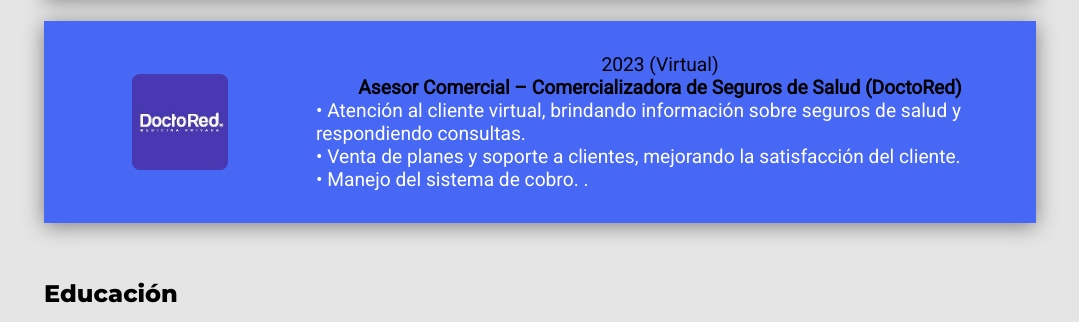
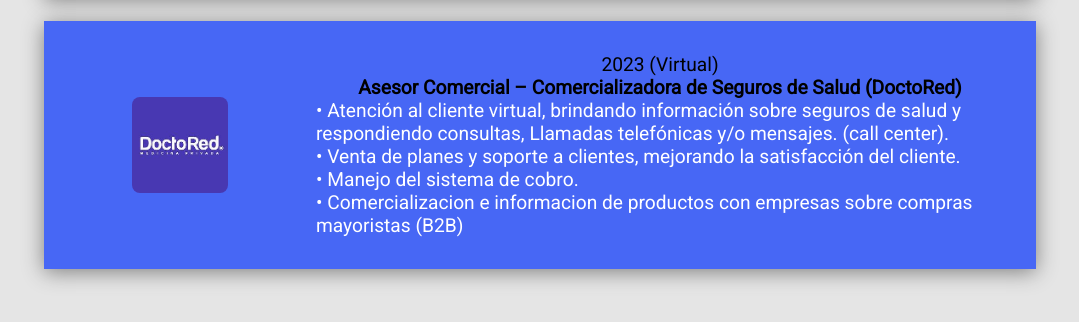
Before and after one commit to facuCV/Curriculum_Vitae, a plain HTML site: page index.html in a window 1280 px wide. Shown: the part 2016-2338 px from the top of the page, without its empty margins (100-1179 px from the left). Drawn offline with Linux system fonts and the light colour scheme.

Commit message:
Update index.html

```diff
--- a/index.html
+++ b/index.html
@@ -194,9 +194,11 @@
 					<div class="exp-text">
 						<p class="periodo">2023 (Virtual)</p>
 						<p class="titulo">Asesor Comercial – Comercializadora de Seguros de Salud (DoctoRed) </p>
-						<p class="descripcion">• Atención al cliente virtual, brindando información sobre seguros de salud y respondiendo consultas.<br>
+						<p class="descripcion">• Atención al cliente virtual, brindando información sobre seguros de salud y respondiendo
+consultas, Llamadas telefónicas y/o mensajes. (call center).<br>
 							• Venta de planes y soporte a clientes, mejorando la satisfacción del cliente.<br>
-							• Manejo del sistema de cobro. .</p>
+							• Manejo del sistema de cobro. <br>
+							• Comercializacion e informacion de productos con empresas sobre compras mayoristas (B2B)</p>
 					</div>
 				</article>
 			</li>
```
